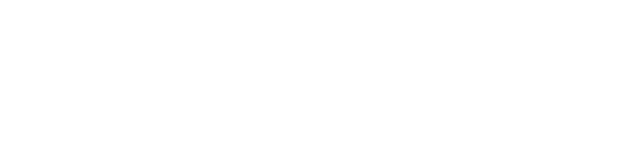
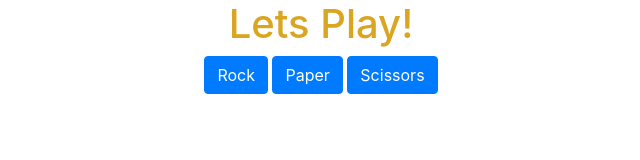
Before and after one commit to DevynWright/Rockpaperscissor, a plain HTML site: page index.html in a window 1280 px wide. Shown: the whole page, without its empty margins (319-959 px from the left). Drawn offline with nearby package versions, Linux system fonts and the light colour scheme.

Commit message:
its working time to make it pretty

```diff
--- a/app.js
+++ b/app.js
@@ -0,0 +1,32 @@
+var choices = [
+  'Rock',
+  'Paper',
+  'Scissors'
+];
+let computerChoice = choices[Math.floor(Math.random() * choices.length)];
+
+let answer = ''
+
+
+
+function play(playerChoice) {
+  if (playerChoice == computerChoice){
+    answer = "Tie!"
+  }
+  else if (playerChoice === "Rock" && computerChoice === "Paper") {
+ 		answer = "Defeat!";
+ 	} else if (playerChoice === "Rock" && computerChoice === "Scissors") {
+ 		answer = "Victory!";
+
+
+ 	} else if (playerChoice === "Paper" && computerChoice === "Rock") {
+ 		answer = "Victory!";
+ 	} else if (playerChoice === "Paper" && computerChoice === "Scissors") {
+ 		answer = "Defeat!";
+ 	} else if (playerChoice === "Scissors" && computerChoice === "Rock") {
+ 		answer = "Defeat!";
+ 	} else if (playerChoice === "Scissors" && computerChoice === "Paper") {
+ 		answer = "Victory!";
+ 	}
+   document.querySelector("#results").innerText = answer
+}
--- a/index.html
+++ b/index.html
@@ -14,6 +14,26 @@
     <link rel="stylesheet" href="style.css" class="css" />
   </head>
   <body>
+    <main class="container-fluid">
+      <div class="row">
+        <div class="col">
+          <h1 id="title" class="text-center">Lets Play!</h1>
+        </div>
+      </div>
+      <div class="row text-center">
+        <div class="col" id="buttons">
+          <button class="btn btn-primary" onClick="play('Rock')">Rock</button>
+          <button class="btn btn-primary" onClick="play('Paper')">Paper</button>
+          <button class="btn btn-primary" onClick="play('Scissors')">Scissors</button>
+        </div>
+      </div>
+      <div class="row text-center">
+        <div class="col">
+          <h1 id='results'></h1>
+        </div>
+      </div>
+    </main>
+
     <script src="app.js"></script>
   </body>
 </html>
--- a/style.css
+++ b/style.css
@@ -0,0 +1,9 @@
+html {
+
+}
+
+
+
+h1 {
+  color: goldenrod;
+}
```
